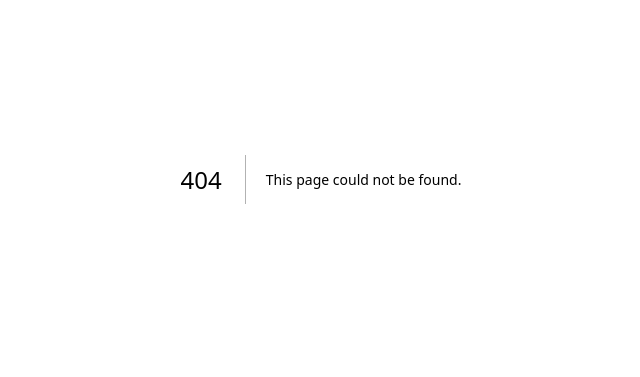
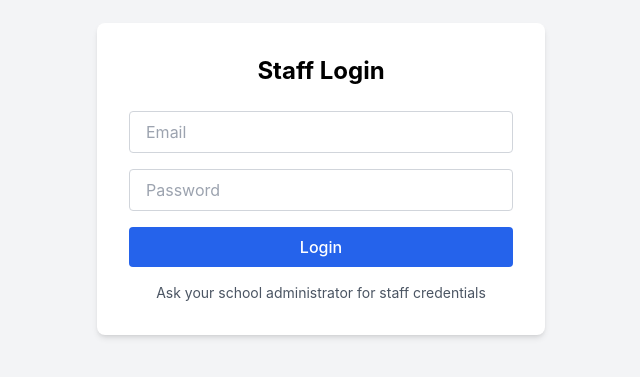
Before and after one commit to syntax-ui/Lostndfound, a Next.js app: page /login in a window 1280 px wide. Before the commit this address had no page. Shown: the part 221-598 px from the top of the page, without its empty margins (319-959 px from the left). Built offline with nearby package versions, Linux system fonts and the light colour scheme; no server answers.

Commit message:
Create page.tsx

```diff
--- /dev/null
+++ b/app/login/page.tsx
@@ -0,0 +1,73 @@
+'use client';
+
+import { useState } from 'react';
+import { supabase } from '@/lib/supabase';
+import { useRouter } from 'next/navigation';
+
+export default function LoginPage() {
+  const router = useRouter();
+  const [email, setEmail] = useState('');
+  const [password, setPassword] = useState('');
+  const [loading, setLoading] = useState(false);
+  const [error, setError] = useState('');
+
+  async function handleLogin(e: React.FormEvent) {
+    e.preventDefault();
+    setLoading(true);
+    setError('');
+
+    try {
+      const { error } = await supabase.auth.signInWithPassword({ email, password });
+
+      if (error) throw error;
+
+      router.push('/staff');
+    } catch (err: any) {
+      setError(err.message || 'Login failed');
+    } finally {
+      setLoading(false);
+    }
+  }
+
+  return (
+    <div className="min-h-screen bg-gray-100 flex items-center justify-center">
+      <div className="bg-white p-8 rounded-lg shadow-md w-full max-w-md">
+        <h1 className="text-2xl font-bold mb-6 text-center">Staff Login</h1>
+
+        {error && <div className="bg-red-100 text-red-800 p-3 rounded mb-4">{error}</div>}
+
+        <form onSubmit={handleLogin} className="space-y-4">
+          <input
+            type="email"
+            placeholder="Email"
+            value={email}
+            onChange={(e) => setEmail(e.target.value)}
+            required
+            className="w-full px-4 py-2 border border-gray-300 rounded focus:outline-none focus:ring-2 focus:ring-blue-500"
+          />
+
+          <input
+            type="password"
+            placeholder="Password"
+            value={password}
+            onChange={(e) => setPassword(e.target.value)}
+            required
+            className="w-full px-4 py-2 border border-gray-300 rounded focus:outline-none focus:ring-2 focus:ring-blue-500"
+          />
+
+          <button
+            type="submit"
+            disabled={loading}
+            className="w-full bg-blue-600 text-white py-2 rounded hover:bg-blue-700 disabled:opacity-50 font-medium"
+          >
+            {loading ? 'Logging in...' : 'Login'}
+          </button>
+        </form>
+
+        <p className="text-center text-gray-600 mt-4 text-sm">
+          Ask your school administrator for staff credentials
+        </p>
+      </div>
+    </div>
+  );
+      }
```
